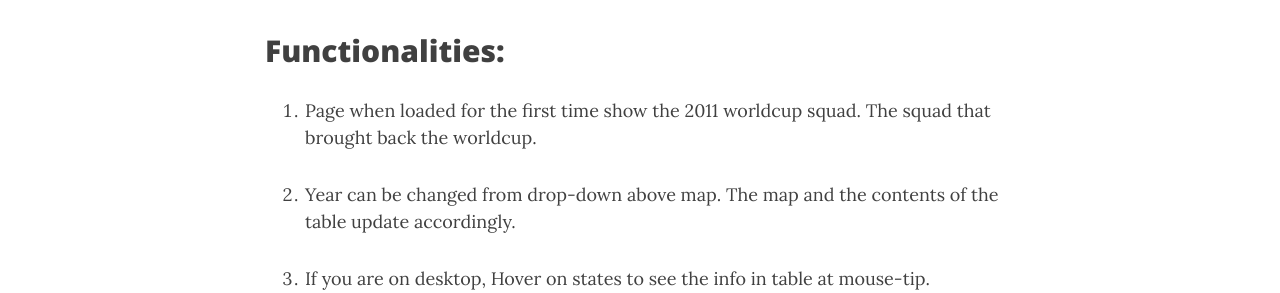
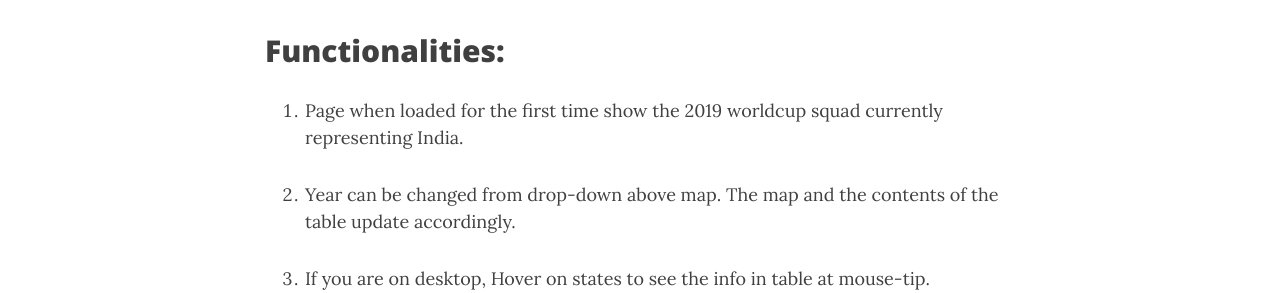
Before and after one commit to Quantumofcosmos/quantumofcosmos.github.io, a Jekyll site: the page built from _posts/2018-08-15-Visualizing-origins-of-Indian-cricket-worldcup-squads.md, in a window 1280 px wide and 900 px high, scrolled down 1145 px. Shown: the part 161-454 px from the top of the window. Built offline with Jekyll 4.4.1, drawn with Linux system fonts in a browser that asks for light colours; nearby versions of some CDN libraries.

Commit message:
Update 2018-08-15-Visualizing-origins-of-Indian-cricket-worldcup-squads.md

```diff
--- a/_posts/2018-08-15-Visualizing-origins-of-Indian-cricket-worldcup-squads.md
+++ b/_posts/2018-08-15-Visualizing-origins-of-Indian-cricket-worldcup-squads.md
@@ -31,7 +31,7 @@ Since the case-in-point is representation from different states, visualization h
 
 ## Functionalities:
 
-1. Page when loaded for the first time show the 2011 worldcup squad. The squad that brought back the worldcup.
+1. Page when loaded for the first time show the 2019 worldcup squad currently representing India.
 
 2. Year can be changed from drop-down above map. The map and the contents of the table update accordingly.
 
```
